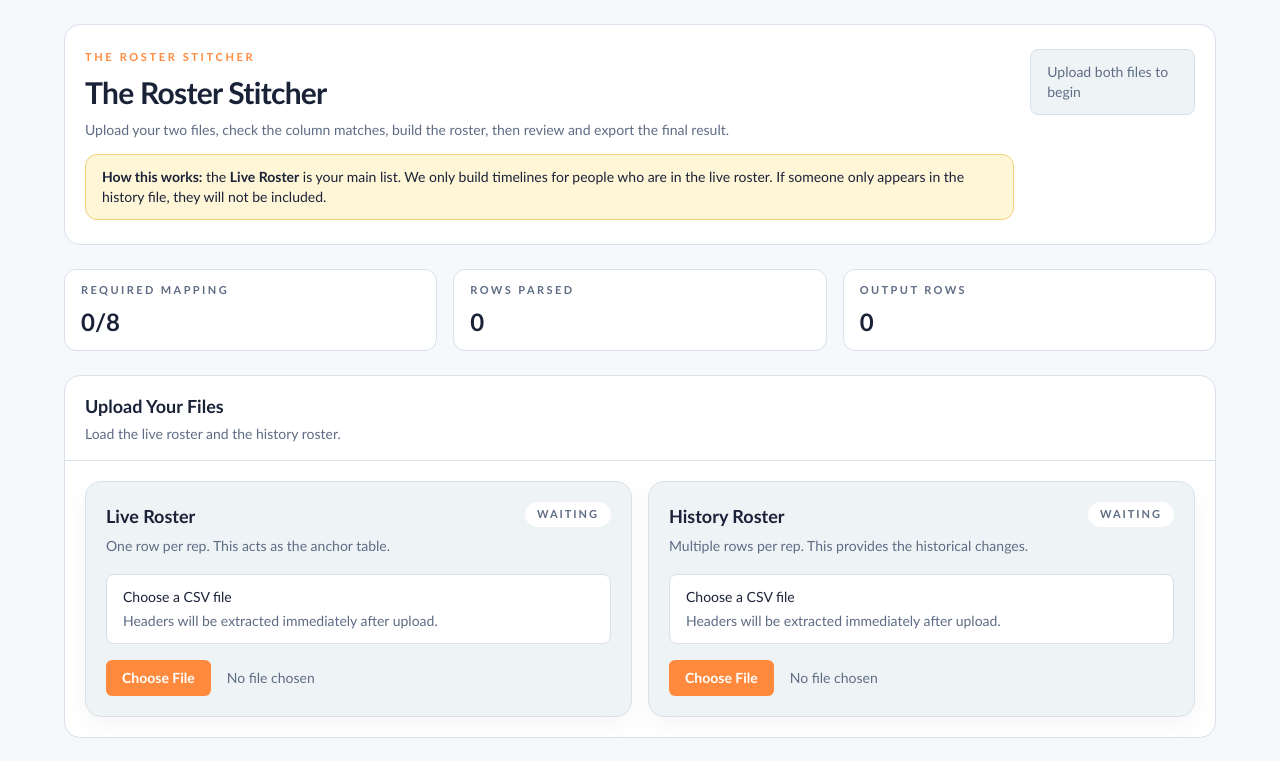
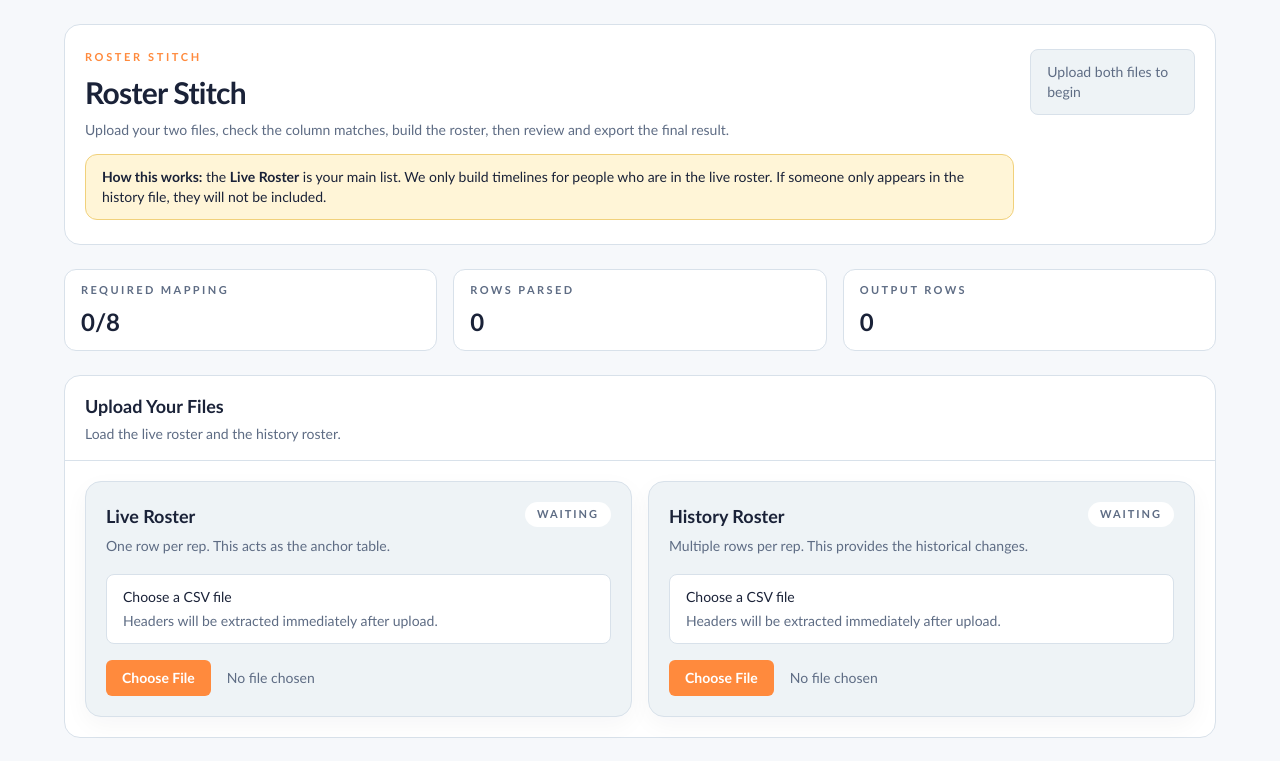
Before and after one commit to mstar-sales-ops/people-analytics-roster, a React (Vite) app: page / in a window 1280 px wide. Shown: the top 761 px of the page. Built offline with nearby package versions, Linux system fonts and the light colour scheme.

Commit message:
Rename app to Roster Stitch

```diff
--- a/index.html
+++ b/index.html
@@ -3,7 +3,7 @@
   <head>
     <meta charset="UTF-8" />
     <meta name="viewport" content="width=device-width, initial-scale=1.0" />
-    <title>The Roster Stitcher</title>
+    <title>Roster Stitch</title>
   </head>
   <body class="bg-slate-100">
     <div id="root"></div>
--- a/src/App.jsx
+++ b/src/App.jsx
@@ -813,7 +813,7 @@ function downloadCsv(rows, columns) {
   const url = URL.createObjectURL(blob);
   const anchor = document.createElement('a');
   anchor.href = url;
-  anchor.setAttribute('download', `roster-stitcher-${formatDate(Date.now())}.csv`);
+  anchor.setAttribute('download', `roster-stitch-${formatDate(Date.now())}.csv`);
   anchor.click();
   URL.revokeObjectURL(url);
 }
@@ -1880,10 +1880,10 @@ function HistoricalRosterApp() {
           <div className="flex flex-col gap-4 lg:flex-row lg:items-start lg:justify-between">
             <div>
               <div className="text-[11px] font-semibold uppercase tracking-[0.24em] text-[color:var(--brand)]">
-                The Roster Stitcher
+                Roster Stitch
               </div>
               <h1 className="mt-2 text-3xl font-semibold tracking-tight text-[color:var(--ink)]">
-                The Roster Stitcher
+                Roster Stitch
               </h1>
               <p className="mt-2 max-w-3xl text-sm leading-6 text-[color:var(--muted)]">
                 Upload your two files, check the column matches, build the roster, then review and
```
Also changed, not shown: 1 other file (tests, documents, lock files or other folders).
